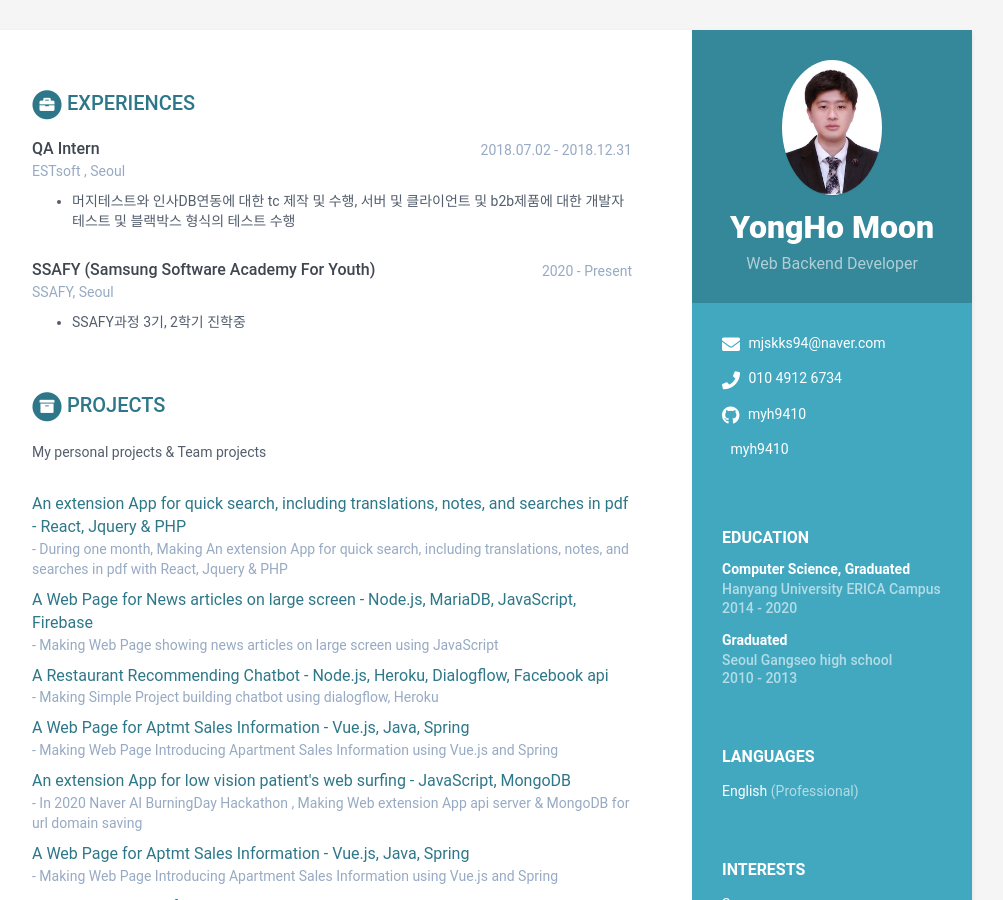
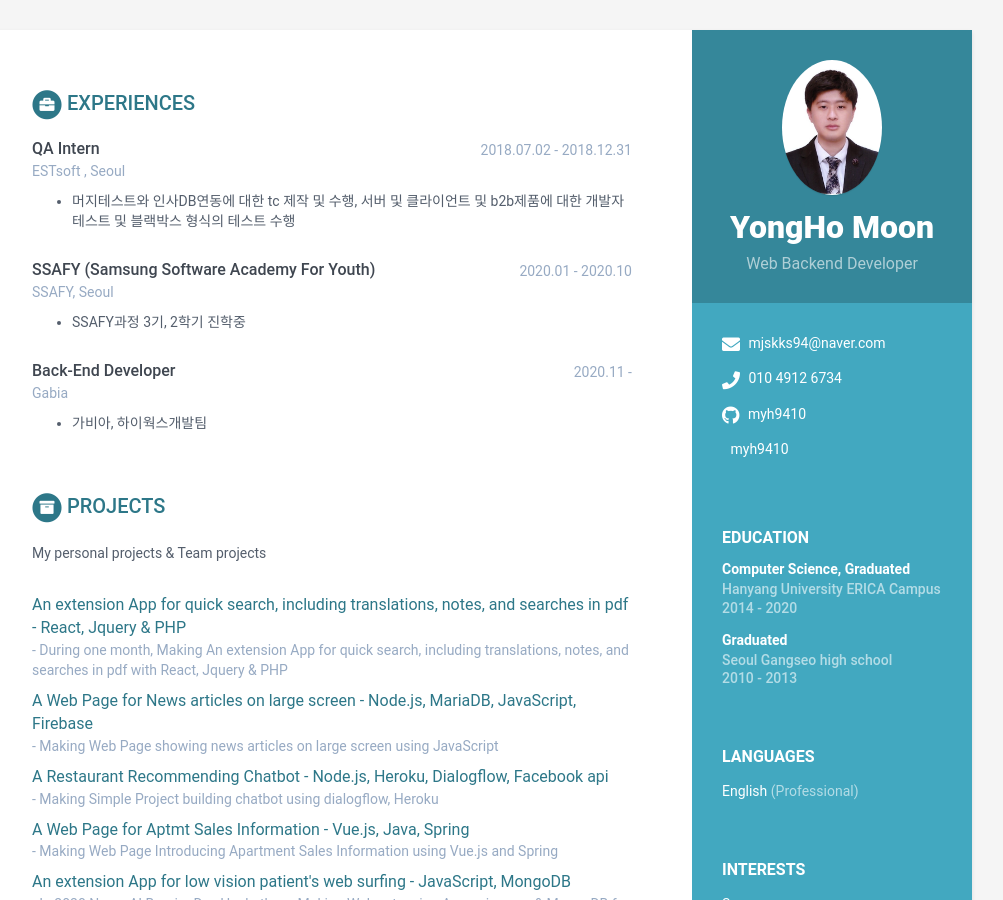
Before and after one commit to myh9410/myh9410.github.io, a Jekyll site: the page built from index.html, in a window 1280 px wide and 900 px high. Shown: the whole window, without its empty margins (168-1171 px from the left). Built offline with Jekyll 4.4.1, drawn with Linux system fonts in a browser that asks for light colours.

Commit message:
Update data.yml

```diff
--- a/_data/data.yml
+++ b/_data/data.yml
@@ -66,11 +66,16 @@ experiences:
         - 머지테스트와 인사DB연동에 대한 tc 제작 및 수행, 서버 및 클라이언트 및 b2b제품에 대한 개발자 테스트 및 블랙박스 형식의 테스트 수행
 
     - role: SSAFY (Samsung Software Academy For Youth)
-      time: 2020 - Present
+      time: 2020.01 - 2020.10
       company: SSAFY, Seoul
       details: |
         - SSAFY과정 3기, 2학기 진학중
 
+    - role: Back-End Developer
+      time: 2020.11 -
+      company: Gabia
+      details: |
+        - 가비아, 하이웍스개발팀
 
 projects:
     title: Projects
```
